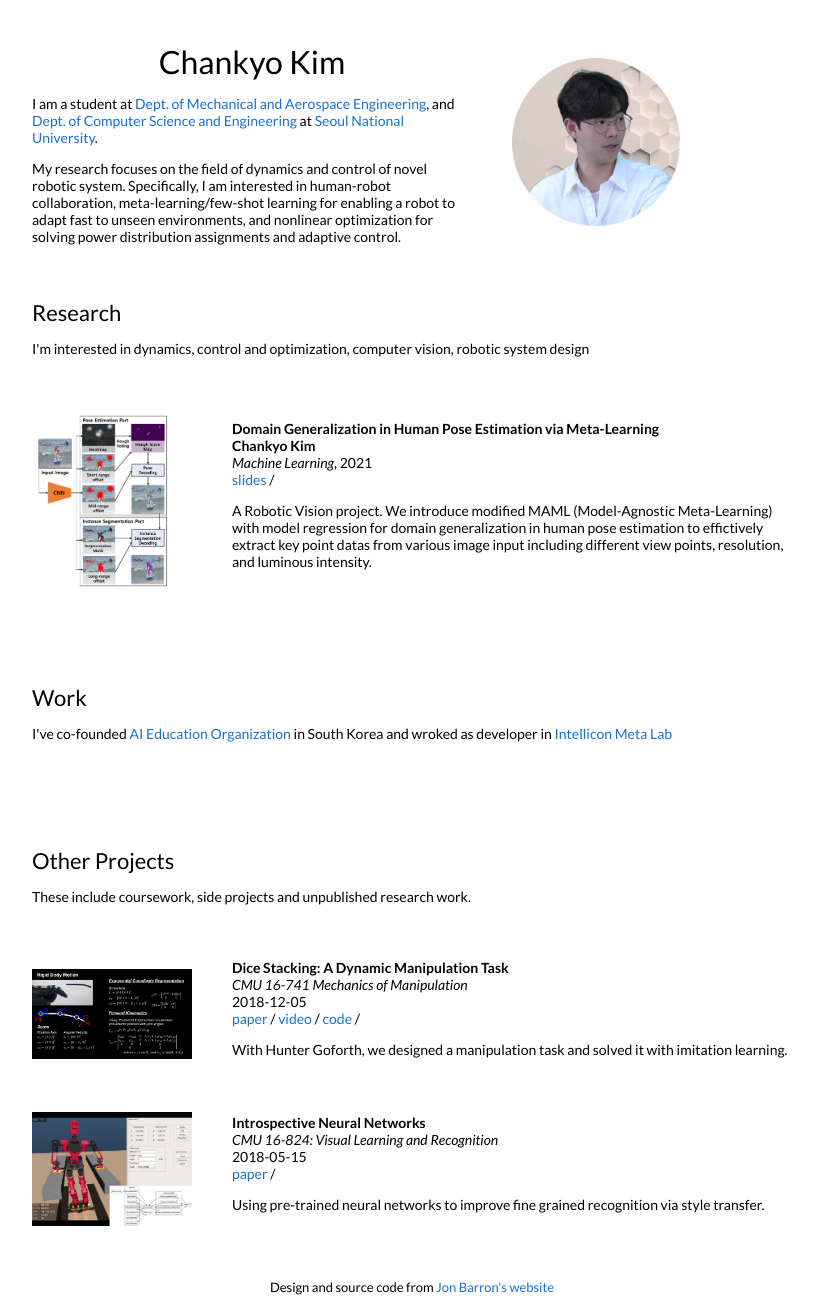
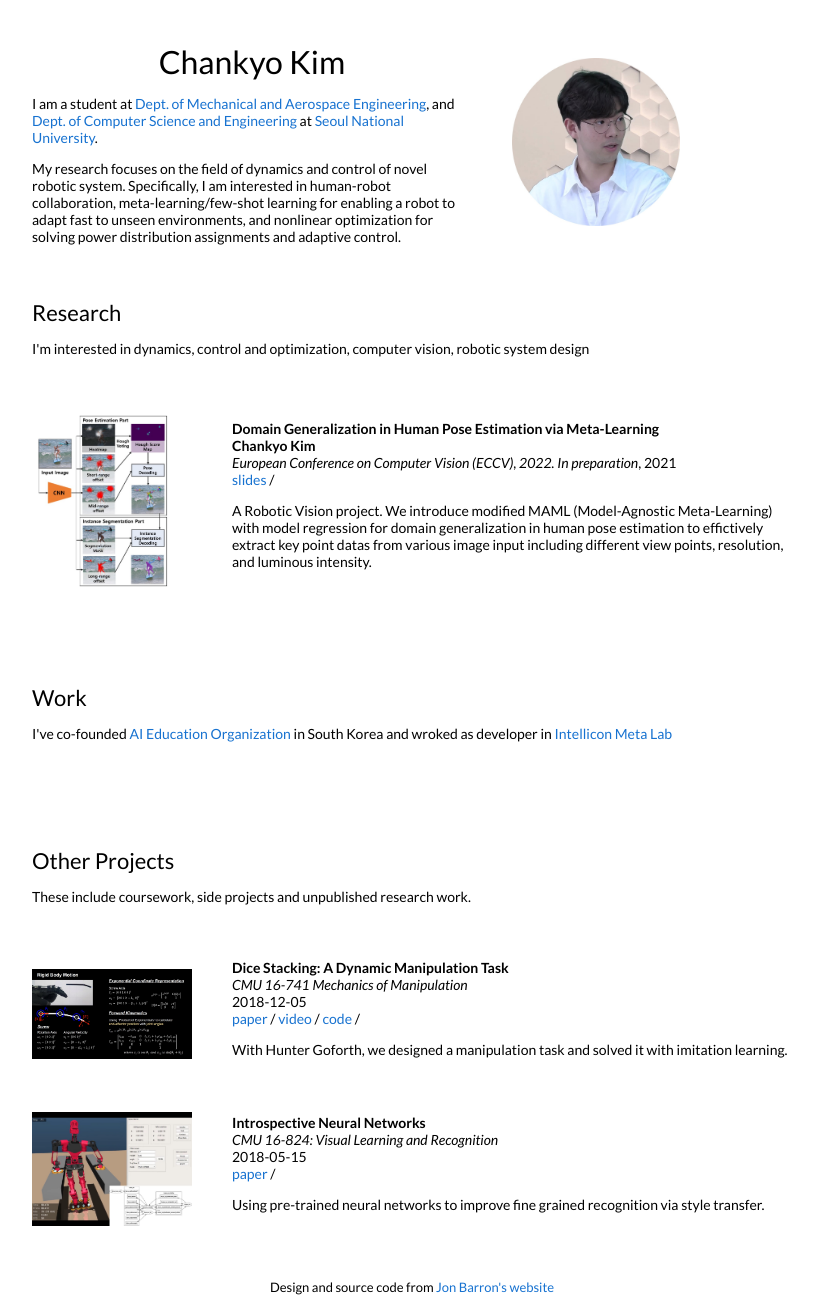
Before and after one commit to ChanKyoKim/ChanKyoKim.github.io, a Jekyll site: the page built from _posts/2021-11-15-hpe.markdown, in a window 1280 px wide. Shown: the whole page, without its empty margins (228-1046 px from the left). Built offline with Jekyll 4.4.1, drawn with Linux system fonts in a browser that asks for light colours; our own code applies the rules of GitHub Pages for plain Markdown files.

Commit message:
Update 2021-11-15-hpe.markdown

```diff
--- a/_posts/2021-11-15-hpe.markdown
+++ b/_posts/2021-11-15-hpe.markdown
@@ -6,7 +6,7 @@ image: /images/hpe_metalearning.jpg
 categories: research
 author: "You Rim Choi, Chankyo Kim, Yejin Hwang, Chae Song Park, Joonseok Lee"
 authors: "<strong>Chankyo Kim</strong>"
-venue: "Machine Learning"
+venue: "European Conference on Computer Vision (ECCV), 2022. In preparation"
 slides: /pdfs/HPE.pdf
 
 ---
```
